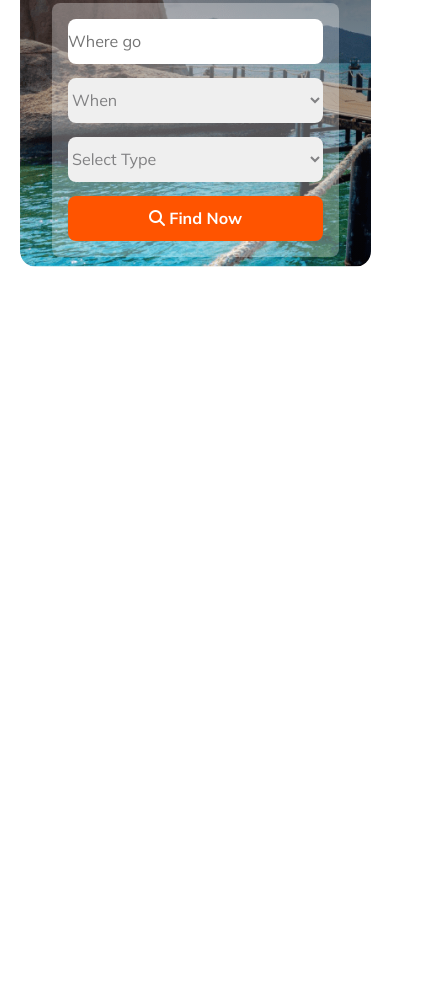
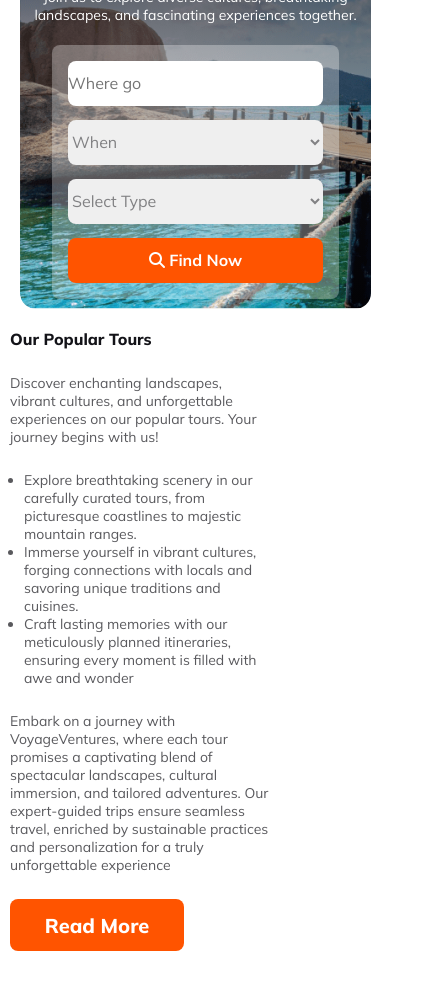
Before and after one commit to 678-Asraful/Assignment-milestone-2, a plain HTML site: page index.html in a window 390 px wide. Shown: the part 223-1211 px from the top of the page, 427 px wide, since content can reach past the window. Before the commit the page ends 844 px from the top, so only its background shows below. Drawn offline with Linux system fonts and the light colour scheme.

Commit message:
completed popular tour section

```diff
--- a/css/style.css
+++ b/css/style.css
@@ -19,6 +19,24 @@ nav {
     display: flex;
     align-items: center;
     gap: 10px;
+}
+
+.logo-title {
+    color: #FF5400;
+
+    font-size: 36px;
+
+    font-weight: 800;
+
+}
+
+nav .logo h3 {
+    color: #131318;
+
+    font-size: 36px;
+
+    font-weight: 800;
+
 }
 
 .list ul {
@@ -126,6 +144,80 @@ nav {
 
 
 /* banner styles ends */
+/* popular tour section starts here */
+.popular-tours {
+    display: flex;
+
+    margin-left: 135px;
+    margin-right: 60px;
+    margin-top: 50px;
+
+
+}
+
+.popular-tours-text {
+    width: 70%;
+}
+
+
+.popular-tours .popular-tours-text h3 {
+    color: #131318;
+
+
+    font-size: 40px;
+
+    font-weight: 800;
+    padding-bottom: 25px;
+
+}
+
+.popular-tours .popular-tours-text p {
+    color: rgba(19, 19, 24, 0.70);
+
+    font-size: 16px;
+
+    font-weight: 400;
+    padding-bottom: 25px;
+
+
+}
+
+.popular-tours .popular-tours-text ul {
+    color: rgba(19, 19, 24, 0.70);
+
+    font-size: 16px;
+
+    font-weight: 400;
+    padding-bottom: 25px;
+
+}
+
+.text-footer {
+    color: #5A5A5D;
+
+    font-size: 16px;
+
+    font-weight: 400;
+
+}
+
+.read-button {
+    width: 174px;
+    height: 52px;
+    border-radius: 8px;
+    background: #FF5400;
+    border: none;
+    color: #FFF;
+
+
+    font-size: 20px;
+
+    font-weight: 800;
+
+}
+
+
+/* popular tour section ends here */
 
 
 @media screen and (max-width:600px) {
@@ -199,5 +291,34 @@ nav {
         height: 45px;
     }
 
+    .popular-tours {
+        flex-direction: column;
+        margin: 10px;
+    }
+
+    .popular-tours .popular-tours-text h3 {
+        font-size: 16px;
+    }
+
+    .popular-tours .popular-tours-text p {
+        font-size: 14px;
+    }
+
+    .popular-tours .popular-tours-text ul {
+        font-size: 14px;
+        margin-left: 14px;
+    }
+
+    .read-button {
+
+        margin-bottom: 20px;
+
+    }
+
+    .popular-tour-image img {
+        width: 90%;
+        height: 50vh;
+        margin: 20px;
+    }
 
 }
--- a/index.html
+++ b/index.html
@@ -12,7 +12,7 @@
         <nav>
             <div class="logo">
                 <img src="Images/Group 40071 (2).png" alt="">
-                <h3>Marshal Move</h3>
+                <h3>Adventure <span class="logo-title">Travel</span> </h3>
 
             </div>
             <input type="checkbox" name="" id="menu">
@@ -48,6 +48,25 @@
         </section>
     </header>
     <main>
+        <section class="popular-tours">
+            <div class="popular-tours-text">
+                <h3>Our Popular Tours</h3>
+                <p>Discover enchanting landscapes, vibrant cultures, and unforgettable experiences on our popular tours. Your journey begins with us!</p>
+                <ul>
+                    <li> Explore breathtaking scenery in our carefully curated tours, from picturesque coastlines to majestic mountain ranges.</li>
+                    <li>Immerse yourself in vibrant cultures, forging connections with locals and savoring unique traditions and cuisines.</li>
+                    <li>Craft lasting memories with our meticulously planned itineraries, ensuring every moment is filled with awe and wonder</li>
+                </ul>
+
+                <p class="text-footer">
+                    Embark on a journey with VoyageVentures, where each tour promises a captivating blend of spectacular landscapes, cultural immersion, and tailored adventures. Our expert-guided trips ensure seamless travel, enriched by sustainable practices and personalization for a truly unforgettable experience</p>
+                    <button class="read-button">Read More</button>
+            </div>
+
+            <div class="popular-tour-image">
+                <img src="Images/Rectangle 4.png" alt="">
+            </div>
+        </section>
 
     </main>
     <footer>
```
